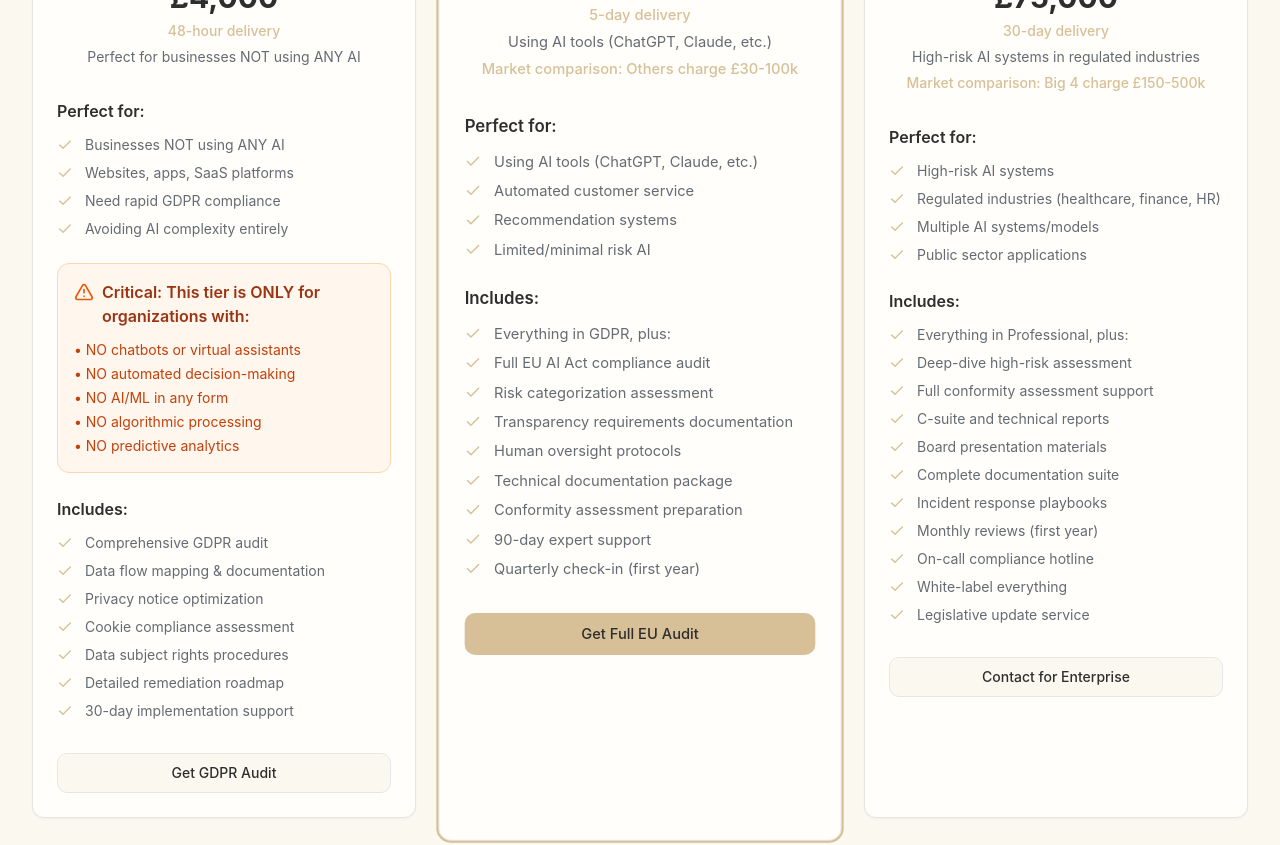
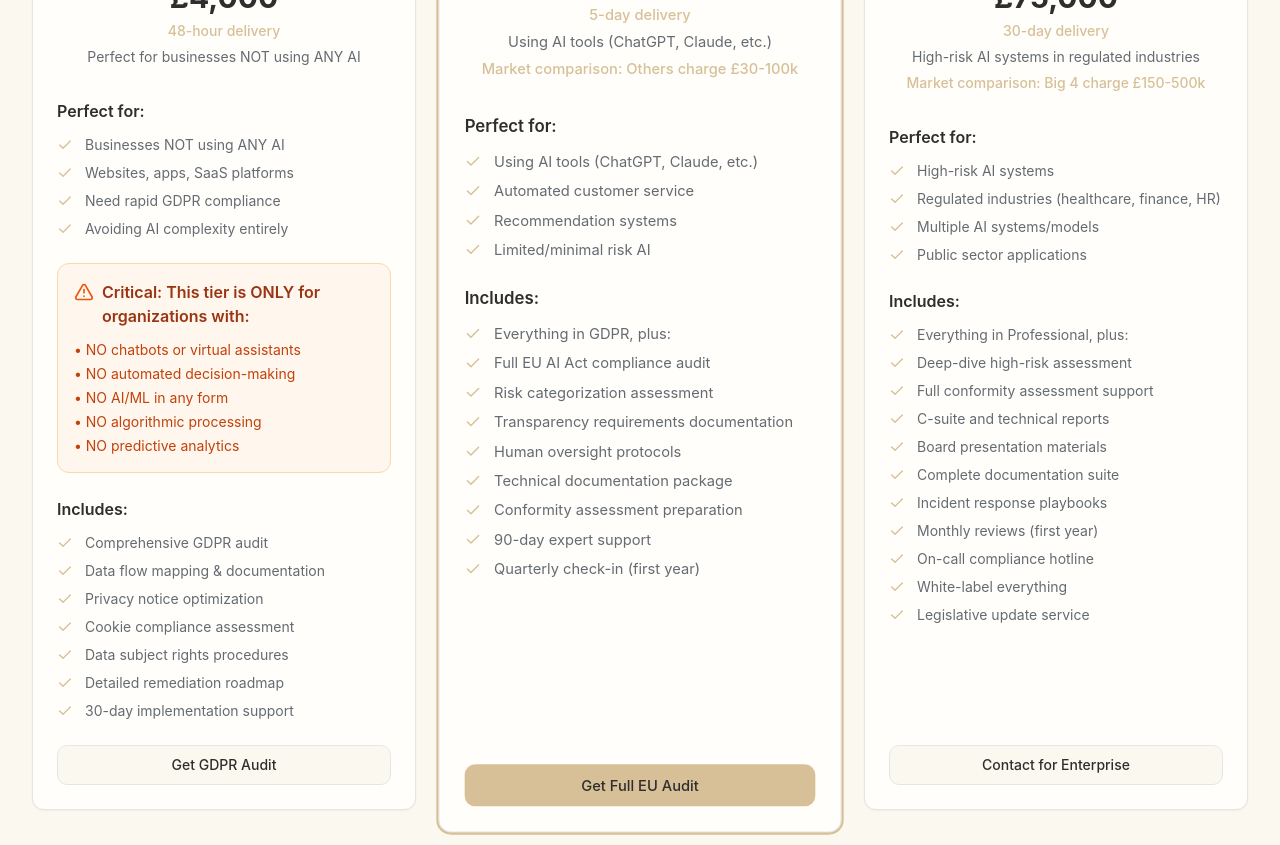
Before and after one commit to frederikgoossens/morrowbound, a React (Vite) app: page /pricing in a window 1280 px wide. Shown: the part 640-1485 px from the top of the page. Built offline with nearby package versions, Linux system fonts and the light colour scheme.

Commit message:
Fix: Align CTA buttons in pricing cards
Aligns the CTA buttons at the bottom of the pricing cards.

```diff
--- a/src/pages/Pricing.tsx
+++ b/src/pages/Pricing.tsx
@@ -164,7 +164,7 @@ const Pricing = () => {
             {pricingTiers.map((tier, index) => (
               <Card
                 key={tier.name}
-                className={`relative transition-all duration-300 hover:shadow-zen-lg hover:-translate-y-1 ${
+                className={`relative transition-all duration-300 hover:shadow-zen-lg hover:-translate-y-1 flex flex-col ${
                   tier.popular ? 'ring-2 ring-accent scale-105' : ''
                 }`}
               >
@@ -194,7 +194,8 @@ const Pricing = () => {
                   )}
                 </CardHeader>
 
-                <CardContent className="pt-4">
+                <CardContent className="pt-4 flex-1 flex flex-col">
+                  <div className="flex-1">
                     {/* Perfect for section */}
                     <div className="mb-6">
                       <h4 className="font-semibold text-foreground mb-3">Perfect for:</h4>
@@ -226,7 +227,7 @@ const Pricing = () => {
                     )}
 
                     {/* Includes section */}
-                  <div className="mb-8">
+                    <div className="mb-6">
                       <h4 className="font-semibold text-foreground mb-3">Includes:</h4>
                       <ul className="space-y-2">
                         {tier.includes.map((include, includeIndex) => (
@@ -237,7 +238,10 @@ const Pricing = () => {
                         ))}
                       </ul>
                     </div>
+                  </div>
 
+                  {/* Button aligned at bottom */}
+                  <div className="mt-auto">
                     <Button
                       asChild
                       variant={tier.buttonVariant}
@@ -251,6 +255,7 @@ const Pricing = () => {
                         {tier.buttonText}
                       </Link>
                     </Button>
+                  </div>
                 </CardContent>
               </Card>
             ))}
```
Lines whose indentation alone changed are shown as unchanged.
